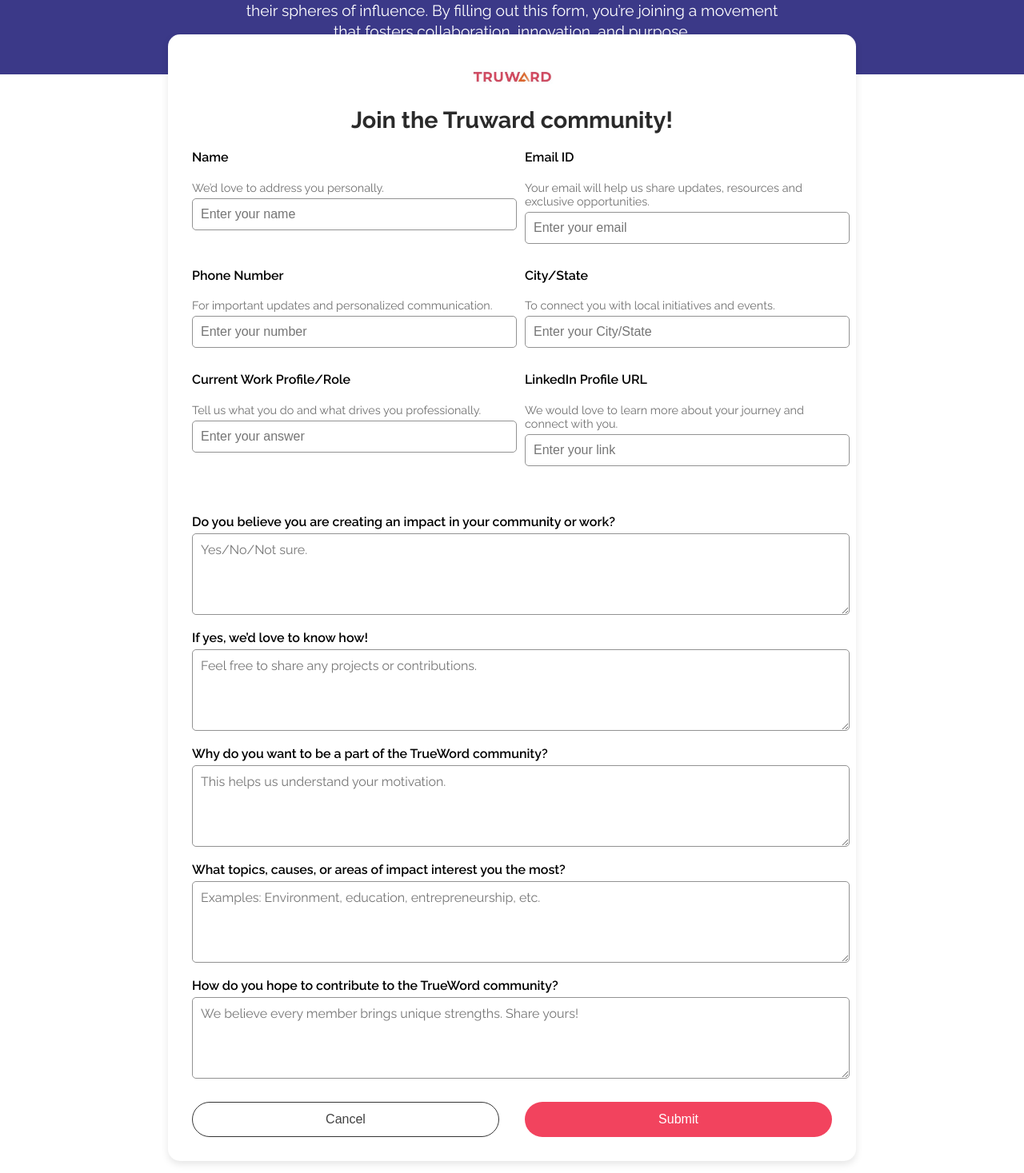
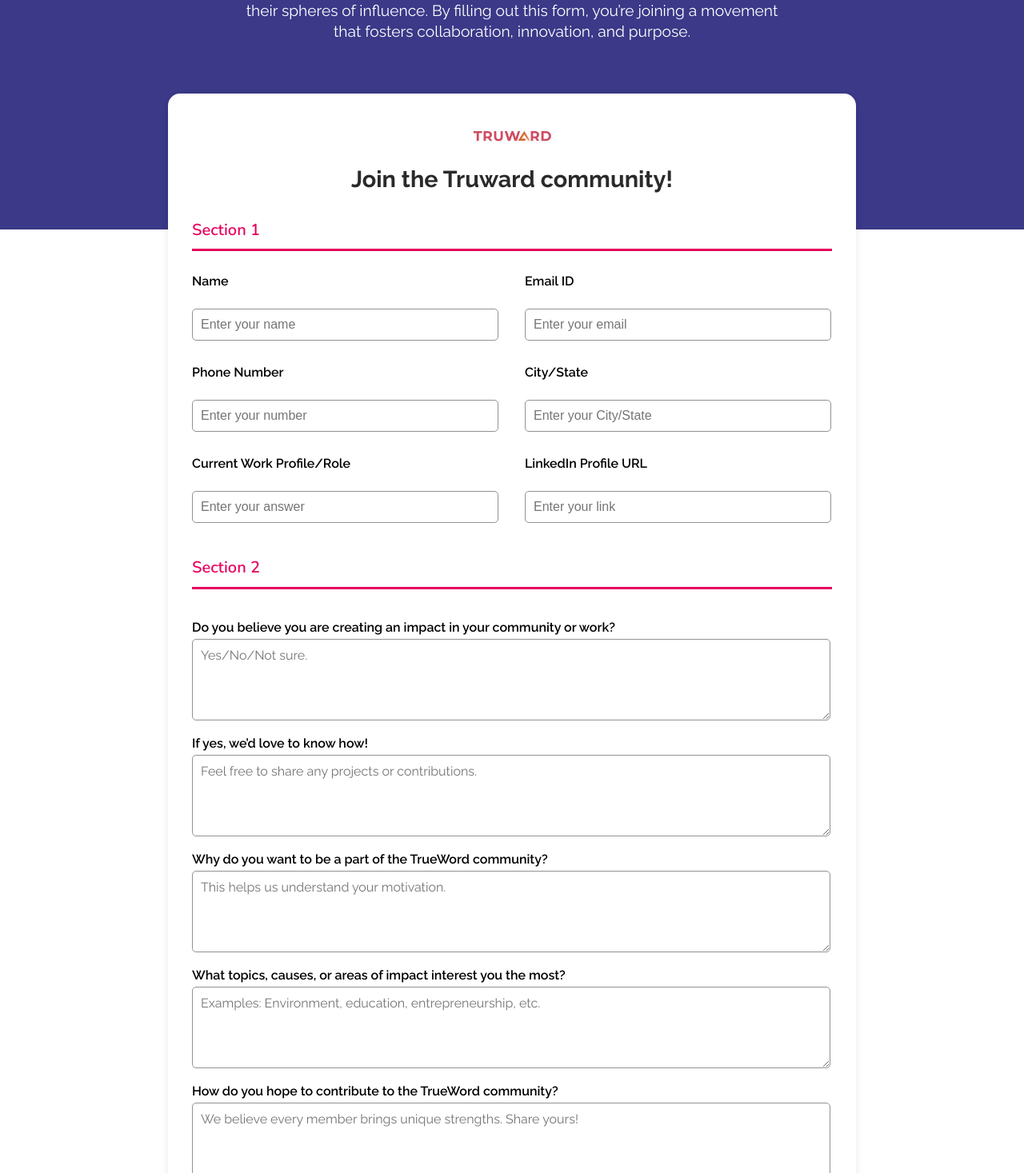
Before and after one commit to rahul20534/Truwind, a React (Vite) app: page /Contact in a window 1280 px wide. Shown: the part 263-1730 px from the top of the page at 80% size. Built offline with nearby package versions, Linux system fonts and the light colour scheme.

Commit message:
chanages

```diff
--- a/src/Pages/Contact/Contact.jsx
+++ b/src/Pages/Contact/Contact.jsx
@@ -21,16 +21,18 @@
                     </div>
 
                     <div className={styled.formlayer}>
+                        <h1>Section 1</h1>
+                        <hr />
                         <div className={styled.upperform}>
                             <div className={styled.row}>
                                 <div className={styled.inputContainer}>
                                     <label>Name</label>
-                                    <p>We’d love to address you personally.</p>
+                                    {/* <p>We’d love to address you personally.</p> */}
                                     <input type="text" placeholder="Enter your name" />
                                 </div>
                                 <div className={styled.inputContainer}>
                                     <label>Email ID</label>
-                                    <p>Your email will help us share updates, resources and exclusive opportunities.</p>
+                                    {/* <p>Your email will help us share updates, resources and exclusive opportunities.</p> */}
                                     <input type="email" placeholder="Enter your email" />
                                 </div>
                             </div>
@@ -38,12 +40,12 @@
                             <div className={styled.row}>
                                 <div className={styled.inputContainer}>
                                     <label>Phone Number</label>
-                                    <p>For important updates and personalized communication.</p>
+                                    {/* <p>For important updates and personalized communication.</p> */}
                                     <input type="text" placeholder="Enter your number" />
                                 </div>
                                 <div className={styled.inputContainer}>
                                     <label>City/State</label>
-                                    <p>To connect you with local initiatives and events.</p>
+                                    {/* <p>To connect you with local initiatives and events.</p> */}
                                     <input type="text" placeholder="Enter your City/State" />
                                 </div>
                             </div>
@@ -51,15 +53,17 @@
                             <div className={styled.row}>
                                 <div className={styled.inputContainer}>
                                     <label>Current Work Profile/Role</label>
-                                    <p>Tell us what you do and what drives you professionally.</p>
+                                    {/* <p>Tell us what you do and what drives you professionally.</p> */}
                                     <input type="text" placeholder="Enter your answer" />
                                 </div>
                                 <div className={styled.inputContainer}>
                                     <label>LinkedIn Profile URL</label>
-                                    <p>We would love to learn more about your journey and connect with you.</p>
+                                    {/* <p>We would love to learn more about your journey and connect with you.</p> */}
                                     <input type="text" placeholder="Enter your link" />
                                 </div>
                             </div>
+                            <h1>Section 2</h1>
+                            <hr />
                         </div>
 
                         <div className={styled.lowerlayer}>
--- a/src/Pages/Contact/Contact.module.css
+++ b/src/Pages/Contact/Contact.module.css
@@ -7,10 +7,12 @@
 }
 
 .member {
-  width: 100%;
+  width: 97.8%;
+  height: 390px;
   padding: 40px 20px;
   background-color: #3B3988;
   text-align: center;
+
 }
 
 .member h1 {
@@ -34,7 +36,7 @@
   padding: 30px;
   border-radius: 15px;
   box-shadow: 0px 4px 10px rgba(0, 0, 0, 0.1);
-  margin-top: -50px;
+  margin-top: -170px;
   margin-bottom: 30px;
 }
 
@@ -58,12 +60,33 @@
 .formlayer {
   display: flex;
   flex-direction: column;
+
+  hr {
+    margin-top: -2px;
+    width: 100%;
+    border: none;
+    border-top: 3px solid #E7005E; /* This ensures the color applies correctly */
 }
+
+
+}
+
+.formlayer h1 {
+  font-family: Nunito;
+  font-weight: 600;
+  font-size: 20px;
+  line-height: 25px;
+  letter-spacing: 0%;
+  color: #E7005E;
+}
+
+
 
 .upperform {
   display: flex;
   flex-direction: column;
   margin-bottom: 15px;
+  margin-top: 20px;
 }
 
 .row {
@@ -93,12 +116,13 @@
 }
 
 .inputContainer input {
-  width: 100%;
+  width: 94%;
   padding: 10px;
   border-radius: 5px;
   border: 1px solid #929292;
   outline: none;
   font-size: 1rem;
+  margin-top: 20px;
 }
 
 .lowerlayer {
@@ -118,7 +142,7 @@
 }
 
 .textAreaContainer textarea {
-  width: 100%;
+  width: 97%;
   height: 80px;
   padding: 10px;
   border-radius: 5px;
@@ -132,21 +156,27 @@
   display: flex;
   justify-content: space-between;
   margin-top: 25px;
+  display: flex;
+  justify-content: space-around;
 }
 
 .btns button {
-  width: 48%;
+  width: 200px;
   padding: 12px;
   font-size: 1rem;
   border-radius: 25px;
   cursor: pointer;
   transition: all 0.3s ease;
+
 }
 
 .submit {
   background-color: #F2435E;
   color: white;
   border: none;
+  margin-right: 80px;
+
+
 }
 
 .submit:hover {
@@ -157,6 +187,7 @@
   border: 1px solid #353535;
   background: transparent;
   color: #424242;
+  margin-left: 80px;
 }
 
 .cancel:hover {
--- a/src/components/CommunityCard/CommunityCard.module.css
+++ b/src/components/CommunityCard/CommunityCard.module.css
@@ -4,6 +4,7 @@
     border-radius: 30px;
     display: flex;
     flex-direction: row;
+    justify-content: space-around;
     background: linear-gradient(265.92deg, #1C1835 -9.54%, #72154E 42.46%, #471B5B 96.71%);
 
 }
```
